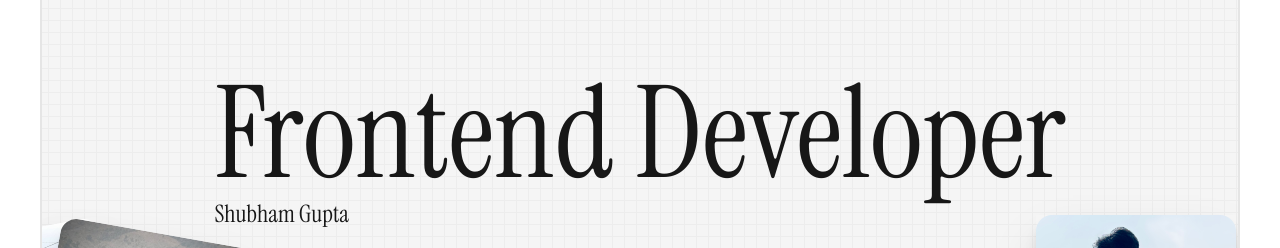
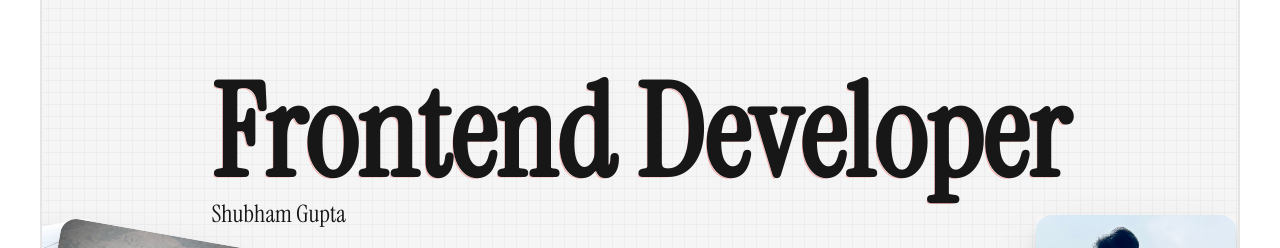
Before and after one commit to 10shubham01/portfolio3.O, a Next.js app: page / in a window 1280 px wide. Shown: the part 262-510 px from the top of the page. Built offline with nearby package versions, Linux system fonts and the light colour scheme.

Commit message:
hero section

```diff
--- a/app/page.tsx
+++ b/app/page.tsx
@@ -37,7 +37,7 @@ const Page = () => {
 
       <section
         id="contact"
-        className="sm:p-10 sm:pt-0 pt-0 p-2  sm:!px-20 !px-10 py-20"
+        className="sm:p-10 sm:pt-0 pt-0 p-2  sm:!px-20 !px-10 py-20 h-screen  place-content-center"
       >
         <div className="grid sm:grid-cols-2 gap-8">
           <div>
--- /dev/null
+++ b/app/test/page.tsx
@@ -0,0 +1,66 @@
+"use client";
+
+import { useState } from "react";
+import { motion } from "framer-motion";
+import { useTheme } from "next-themes";
+import { SunIcon, MoonIcon } from "@radix-ui/react-icons";
+import { div } from "framer-motion/client";
+import HeroText from "@/components/HeroText";
+
+const experiences = [
+  {
+    title: "Senior Software Engineer",
+    company: "FinTech Company",
+    period: "Nov 2024 - Present",
+    description:
+      "Leading a small team, handling code reviews, onboarding, and coordinating with partner banks to deliver high-quality web applications.",
+    projects: [
+      {
+        name: "Whiteboard App",
+        link: "#",
+        description:
+          "Collaborative app with real-time board sharing and mobile support.",
+      },
+      {
+        name: "UI Component Library",
+        link: "#",
+        description:
+          "Built a library using Tailwind, React, and Framer Motion.",
+      },
+    ],
+  },
+  {
+    title: "Frontend Developer",
+    company: "Tech Startup",
+    period: "Aug 2021 - Oct 2024",
+    description:
+      "Developed responsive web applications using Next.js, Vue 3, and Tailwind CSS, focusing on performance optimization and code maintainability.",
+    projects: [
+      {
+        name: "Chrome Extension",
+        link: "#",
+        description:
+          "Spotlight-style interface for recently closed tabs and repo search.",
+      },
+      {
+        name: "Banking Integrations",
+        link: "#",
+        description: "Integrated multiple bank APIs for web and advisor apps.",
+      },
+    ],
+  },
+];
+
+export default function ExperiencePage() {
+  const { theme, setTheme } = useTheme();
+  const [mounted, setMounted] = useState(false);
+
+  // Avoid hydration mismatch
+  useState(() => setMounted(true));
+
+  return (
+    <div>
+      <HeroText text="SHUBHAM" className={""}></HeroText>
+    </div>
+  );
+}
--- a/components/Artboard.tsx
+++ b/components/Artboard.tsx
@@ -3,6 +3,7 @@ import { motion } from "framer-motion";
 import React, { useRef } from "react";
 import { Instrument_Serif } from "next/font/google";
 import CardFan from "./CardFan";
+import HeroText from "./HeroText";
 // const fasthand = Fasthand({
 //   subsets: ["latin"],
 //   weight: ["400"],
@@ -52,7 +53,7 @@ const Artboard = () => {
                 Find everything about me on this canvas
               </h2>
 
-              <h2 className="sm:text-9xl text-5xl">{DATA.title}</h2>
+              <HeroText className="sm:text-9xl text-5xl" text={DATA.title} />
               <h1 className="sm:text-2xl text-xl text-left self-start">
                 {DATA.name}
               </h1>
--- /dev/null
+++ b/components/HeroText.tsx
@@ -0,0 +1,51 @@
+"use client";
+
+import { motion } from "framer-motion";
+import { cn } from "@/lib/utils";
+
+interface HeroTextProps {
+  text: string;
+  className?: string;
+}
+
+export default function HeroText({ text, className = "" }: HeroTextProps) {
+  return (
+    <div className={`${cn(className)} relative`}>
+      {/* Main animated text */}
+      <motion.div className="relative font-semibold flex flex-wrap">
+        {text.split("").map((char, index) => (
+          <motion.span
+            key={index}
+            className="inline-block z-50 cursor-grab select-none"
+            initial={{ y: 1000 }}
+            animate={{ y: 0 }}
+            transition={{
+              y: { duration: 1 + Math.random(), ease: "easeInOut" },
+            }}
+            whileHover={{
+              scale: 1 + index / 20,
+              transition: { duration: 0.1, ease: "easeInOut" },
+            }}
+            drag
+            dragMomentum={false}
+            dragConstraints={{ top: -300, left: -300, right: 300, bottom: 300 }}
+          >
+            {char === " " ? "\u00A0" : char}
+          </motion.span>
+        ))}
+      </motion.div>
+
+      {/* Text outline / shadow layer */}
+      <div
+        className="absolute text-transparent inset-0 -z-10 flex flex-wrap"
+        style={{ WebkitTextStroke: "1px rgba(255, 0, 0, 0.3)" }}
+      >
+        {text.split("").map((char, index) => (
+          <span key={index} className="inline-block">
+            {char === " " ? "\u00A0" : char}
+          </span>
+        ))}
+      </div>
+    </div>
+  );
+}
```
